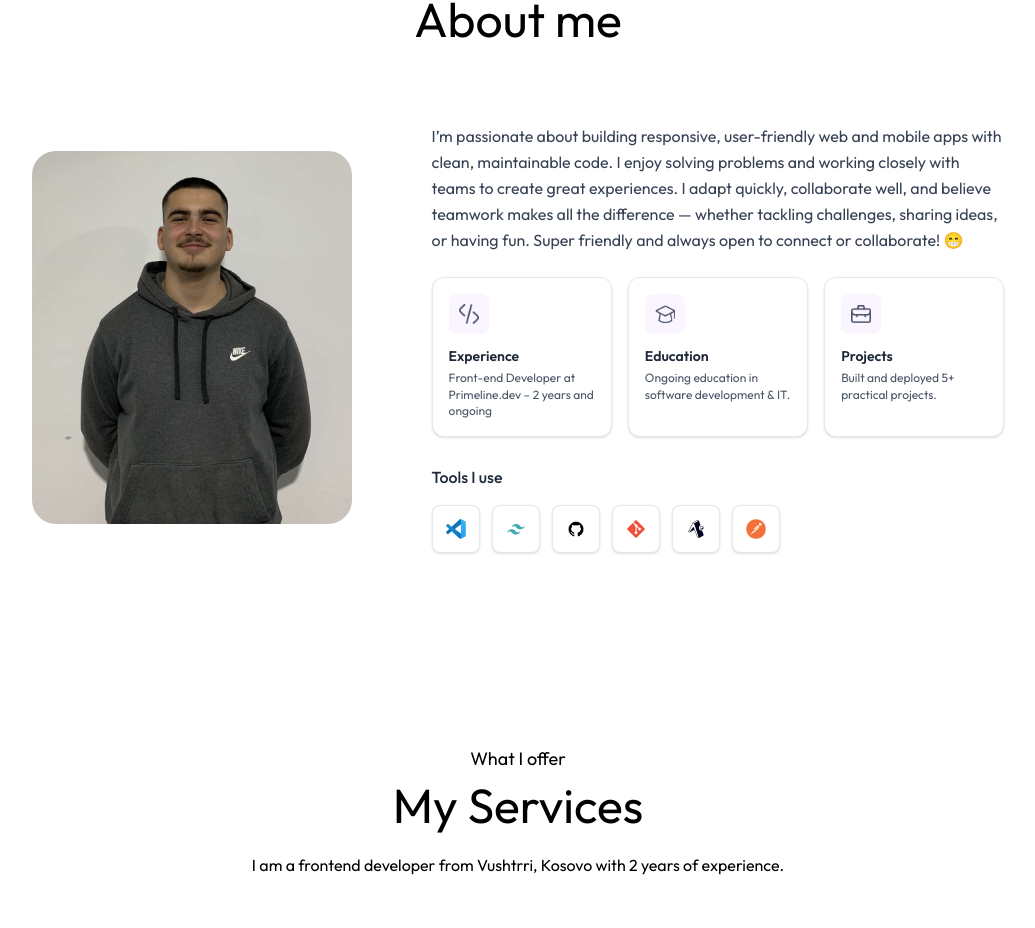
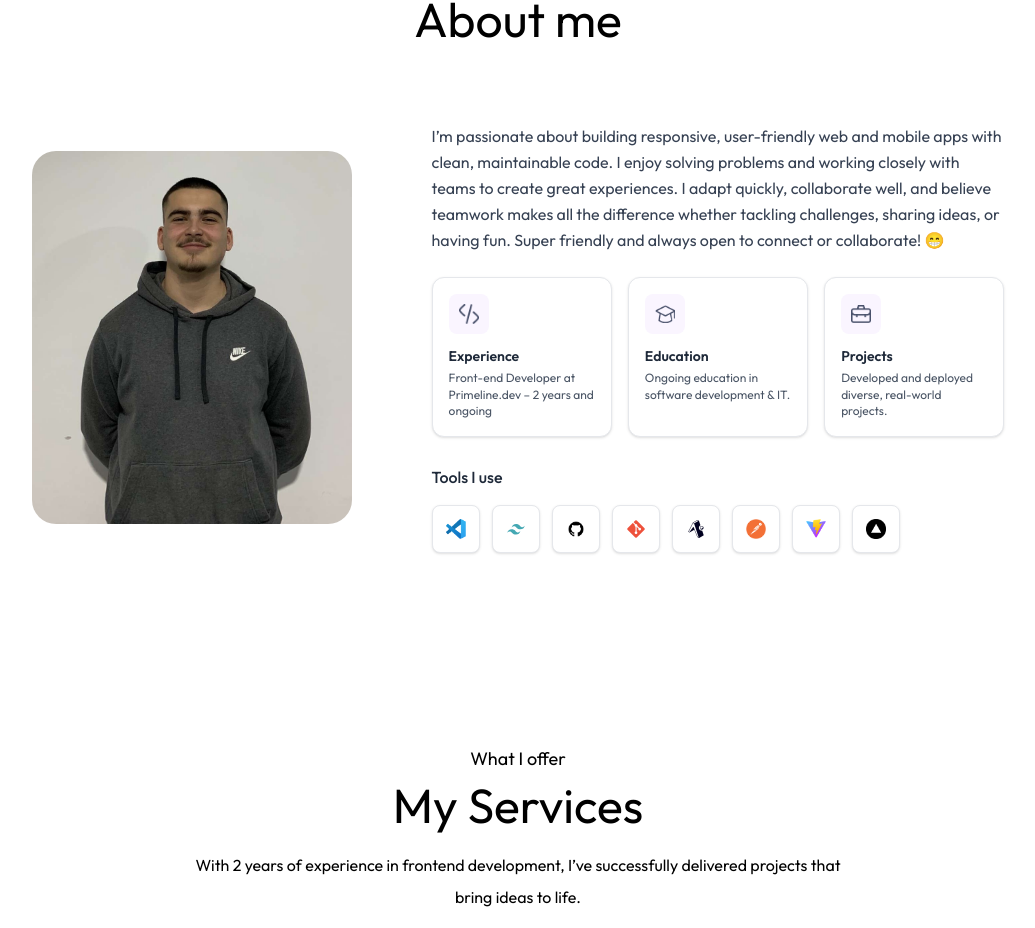
Before and after one commit to erlisbunjaku/erlis-bunjakuu, a Next.js app: page / in a window 1280 px wide. Shown: the part 877-1805 px from the top of the page, without its empty margins (122-1157 px from the left). Built offline with nearby package versions, Linux system fonts and the light colour scheme.

Commit message:
small last changes

```diff
--- a/app/components/About.jsx
+++ b/app/components/About.jsx
@@ -51,7 +51,7 @@ const About = () => {
     I’m passionate about building responsive, user-friendly web and mobile apps
     with clean, maintainable code. I enjoy solving problems and working closely
     with teams to create great experiences. I adapt quickly, collaborate well,
-    and believe teamwork makes all the difference — whether tackling challenges,
+    and believe teamwork makes all the difference  whether tackling challenges,
     sharing ideas, or having fun. Super friendly and always open to connect or
     collaborate! 😁
   </motion.p>
@@ -99,7 +99,7 @@ const About = () => {
         whileHover={{ scale: 1.05 }}
         className="
           flex items-center justify-center
-          w-10 h-10 sm:w-12 sm:h-12
+          w-11 h-11 sm:w-12 sm:h-12
           border border-gray-200
           rounded-lg
           bg-white
--- a/app/components/Services.jsx
+++ b/app/components/Services.jsx
@@ -30,8 +30,7 @@ const Services = () => {
         transition={{ duration: 0.6 }}
         className="text-center max-w-2xl mx-auto mt-5 mb-12"
       >
-        I am a frontend developer from Vushtrri, Kosovo with 2 years of
-        experience.
+       With 2 years of experience in frontend development, I’ve successfully delivered projects that bring ideas to life.
       </motion.p>
 
       <motion.div
--- a/assets/assets.js
+++ b/assets/assets.js
@@ -41,7 +41,8 @@ import tailwind from './tailwind.svg';
 import react from './react.svg';
 import nextjs from './next.svg';
 import reactnative from './reactnative.png';
-
+import vitejs from './Vitejs-logo.svg.png';
+import vercel from './vercel.png';
 
 
 export const assets = {
@@ -87,8 +88,9 @@ export const assets = {
     right_arrow,
     send_icon,
     right_arrow_bold,
-    right_arrow_bold_dark
-
+    right_arrow_bold_dark,
+    vitejs,
+    vercel,
 };
 
 export const techLogos = {
@@ -134,9 +136,9 @@ export const serviceData = [
 export const infoList = [
     { icon: assets.code_icon, iconDark: assets.code_icon_dark, title: 'Experience', description: 'Front-end Developer at Primeline.dev – 2 years and ongoing' },
     { icon: assets.edu_icon, iconDark: assets.edu_icon_dark, title: 'Education', description: 'Ongoing education in software development & IT.' },
-    { icon: assets.project_icon, iconDark: assets.project_icon_dark, title: 'Projects', description: 'Built and deployed 5+ practical projects.' }
+    { icon: assets.project_icon, iconDark: assets.project_icon_dark, title: 'Projects', description: 'Developed and deployed diverse, real-world projects.' }
 ];
 
 export const toolsData = [
-    assets.vscode, assets.tailwind, assets.github, assets.git, assets.expogo, assets.postman,
+    assets.vscode, assets.tailwind, assets.github, assets.git, assets.expogo, assets.postman, vitejs, vercel,
 ];
--- a/tsconfig.json
+++ b/tsconfig.json
@@ -17,7 +17,7 @@
     "incremental": true,
     "module": "esnext",
     "esModuleInterop": true,
-    "moduleResolution": "node",
+    "moduleResolution": "bundler",
     "resolveJsonModule": true,
     "isolatedModules": true,
     "jsx": "preserve",
```
Also changed, not shown: app/components/Navbar.jsx (+4 -4 lines), assets/Vitejs-logo.svg.png (added), assets/vercel.png (added).
